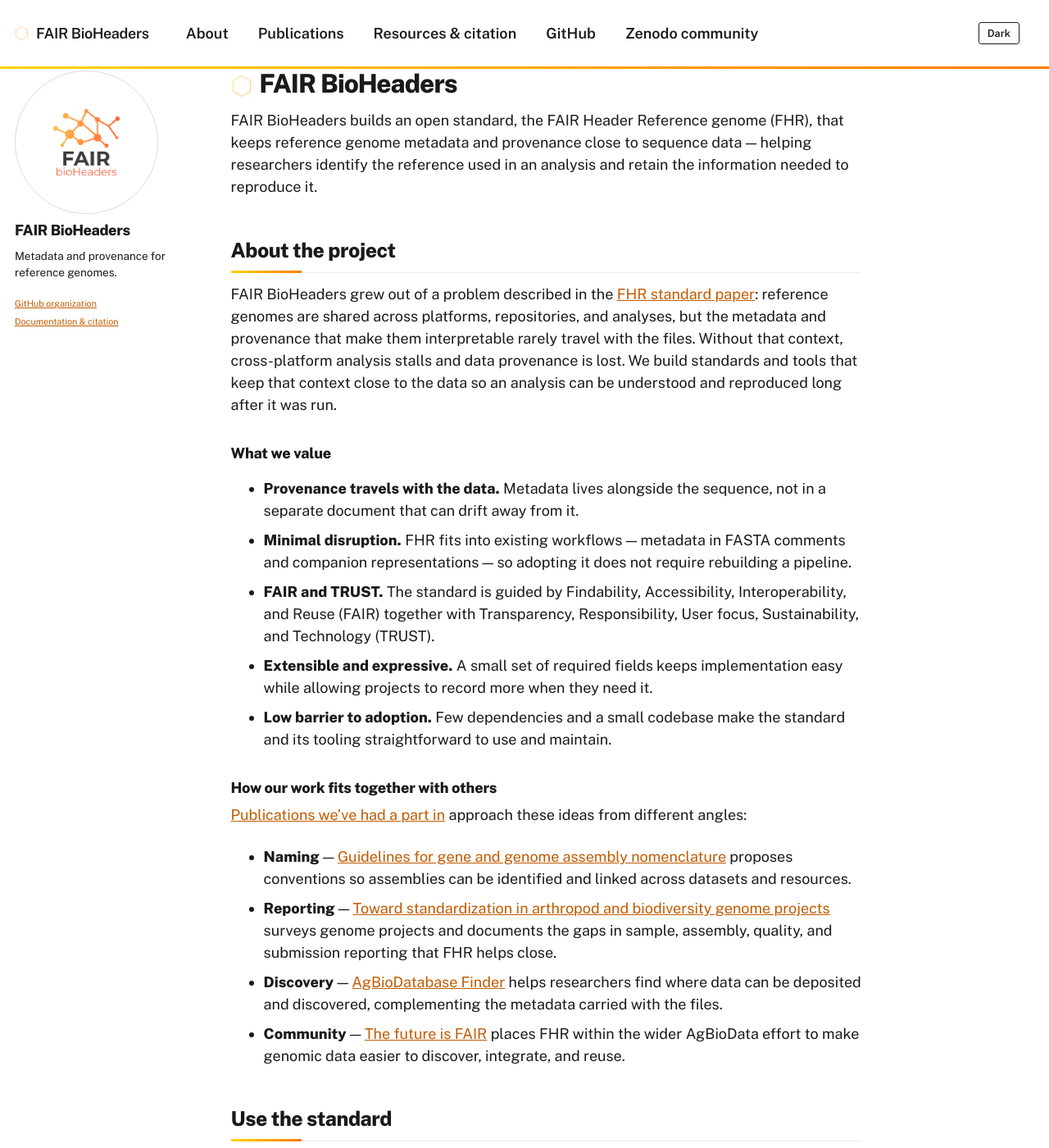
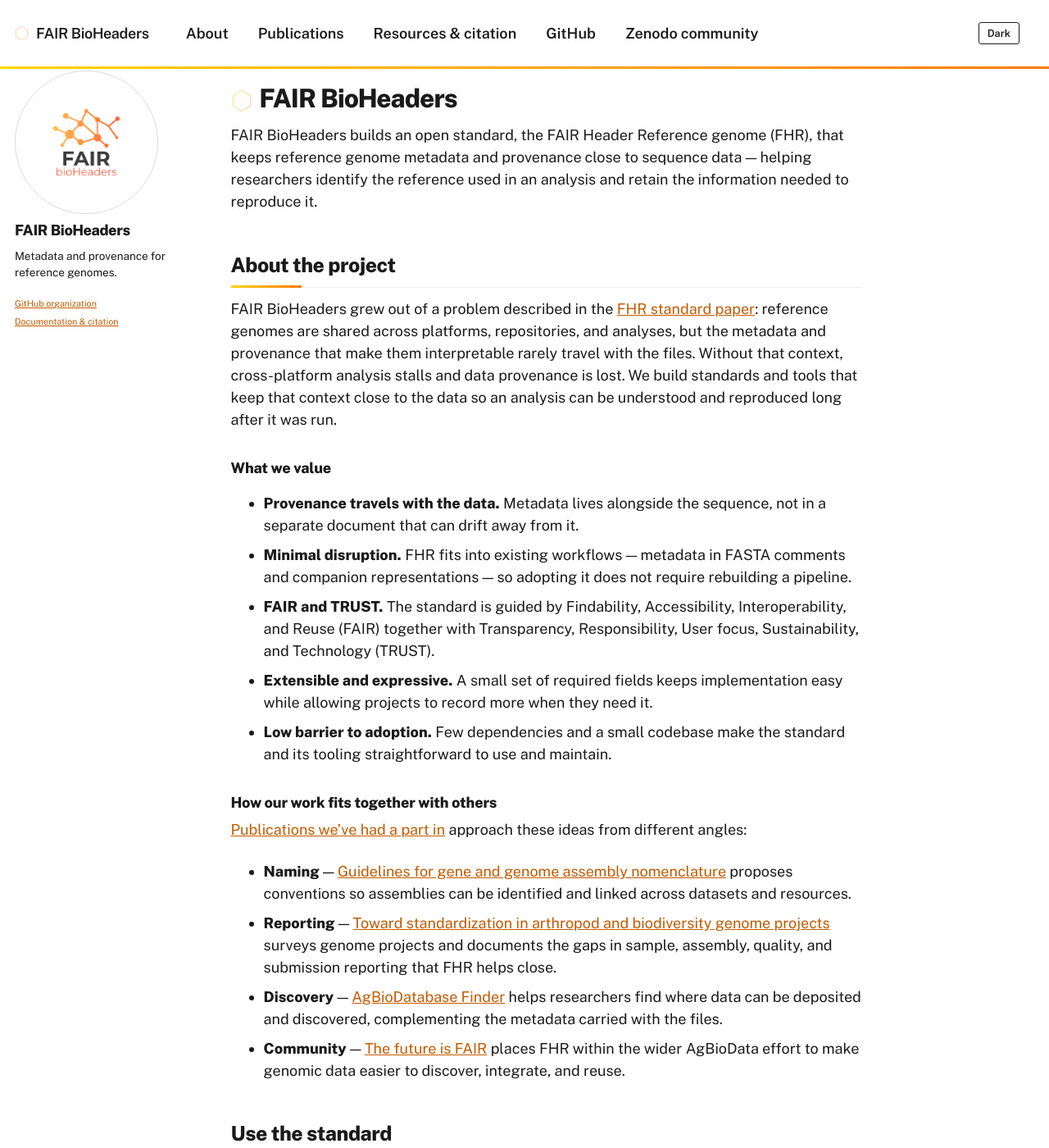
Before and after one commit to FAIR-bioHeaders/fair-bioheaders.github.io, a Jekyll site: the page built from _pages/about.md, in a window 1280 px wide and 1400 px high. Shown: the whole window at 82% size. Built offline with Jekyll 4.4.1, drawn with Linux system fonts in a browser that asks for light colours.

Commit message:
Give article headings more clearance below the masthead

```diff
--- a/_sass/_project.scss
+++ b/_sass/_project.scss
@@ -62,6 +62,8 @@
 /* --------------------------------------------------------------------------
    Page title and headings
    -------------------------------------------------------------------------- */
+.page { padding-top: 1em; }
+
 .page__title {
   position: relative;
   padding-left: 1.1em;
```
